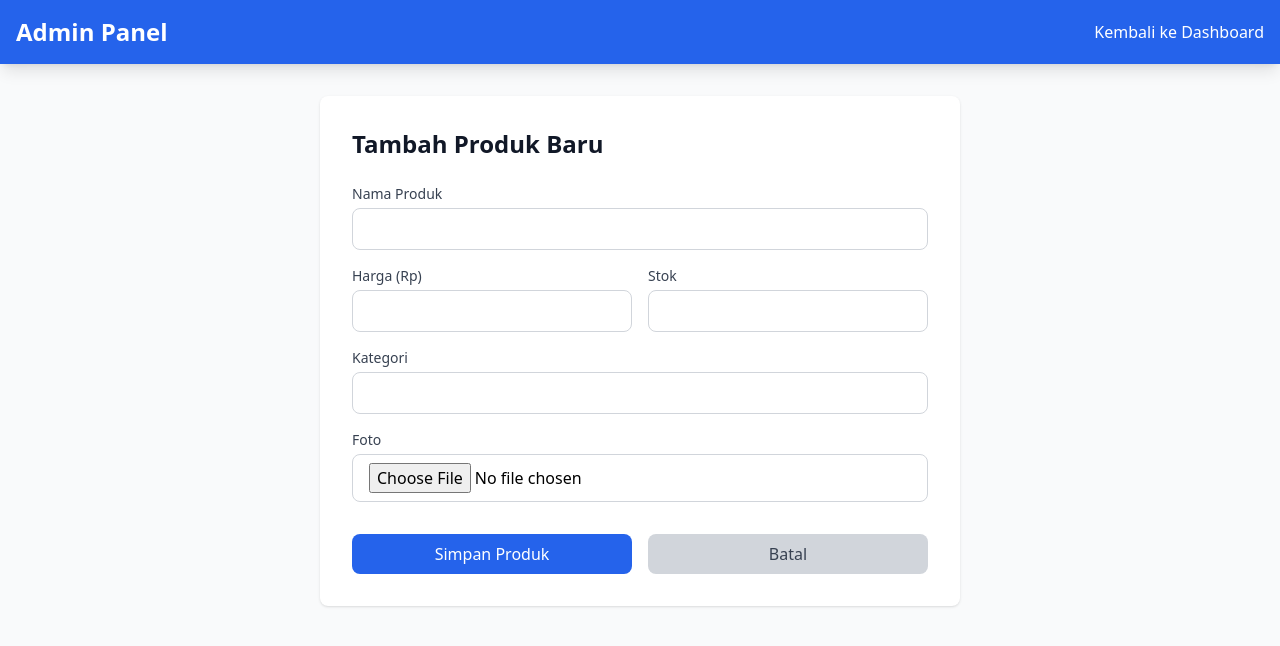
After one commit to Farid12443/website-umkm, a PHP site: page /admin/add-product.php in a window 1280 px wide. The commit adds this page. Shown: the top 646 px of the page. Run offline with PHP 8.4, Linux system fonts and the light colour scheme; the visitor is signed in with stand-in values (Sample User, id 1); some libraries are stand-ins or nearby versions.

Commit message:
tambah admin dan fix bug lainnya

```diff
--- /dev/null
+++ b/admin/add-product.php
@@ -0,0 +1,126 @@
+<?php
+include "../config/connection.php";
+session_start();
+
+// Proteksi halaman untuk admin
+if (!isset($_SESSION['admin_id'])) {
+    header("Location: login.php");
+    exit;
+}
+
+$success = '';
+$error = '';
+
+
+$uploadDir = '../uploads/';
+
+if ($_SERVER["REQUEST_METHOD"] == "POST") {
+    $nama = trim($_POST['nama_produk'] ?? '');
+    $harga = (int)($_POST['harga'] ?? 0);
+    $stok = (int)($_POST['stok'] ?? 0);
+    $kategori = trim($_POST['kategori'] ?? '');
+
+    // Upload file foto
+    $foto = null;
+    if (!empty($_FILES['foto']['name'])) {
+        $tmpName = $_FILES['foto']['tmp_name'];
+        $fileName = basename($_FILES['foto']['name']);
+        $targetFile = $uploadDir . $fileName;
+
+        if (move_uploaded_file($tmpName, $targetFile)) {
+            $foto = $fileName;
+        } else {
+            $error = 'Gagal mengupload foto!';
+        }
+    }
+
+    // Validasi
+    if (empty($nama) || $harga <= 0 || $stok < 0) {
+        $error = 'Nama produk, harga, dan stok tidak boleh kosong!';
+    }
+
+    if (!$error) {
+        $stmt = $conn->prepare("INSERT INTO produk (nama_produk, harga, stok, kategori, foto, created_at) VALUES (?, ?, ?, ?, ?, NOW())");
+        $stmt->bind_param("siiss", $nama, $harga, $stok, $kategori, $foto);
+
+        if ($stmt->execute()) {
+            $success = 'Produk berhasil ditambah!';
+            echo "<script>alert('Produk berhasil ditambah!'); window.location='index.php';</script>";
+            exit;
+        } else {
+            $error = 'Gagal menambah produk: ' . $stmt->error;
+        }
+
+        $stmt->close();
+    }
+}
+?>
+
+<!DOCTYPE html>
+<html lang="id">
+<head>
+    <meta charset="UTF-8">
+    <meta name="viewport" content="width=device-width, initial-scale=1.0">
+    <title>Tambah Produk - Admin Panel</title>
+    <script src="https://cdn.tailwindcss.com"></script>
+</head>
+<body class="bg-gray-50">
+<nav class="bg-blue-600 text-white shadow-lg">
+    <div class="max-w-7xl mx-auto px-4 py-4 flex justify-between items-center">
+        <h1 class="text-2xl font-bold">Admin Panel</h1>
+        <a href="index.php" class="hover:text-gray-200">Kembali ke Dashboard</a>
+    </div>
+</nav>
+
+<div class="max-w-2xl mx-auto px-4 py-8">
+    <div class="bg-white rounded-lg shadow p-8">
+        <h2 class="text-2xl font-bold text-gray-900 mb-6">Tambah Produk Baru</h2>
+
+        <?php if ($error): ?>
+            <div class="mb-4 p-4 bg-red-100 border border-red-400 text-red-700 rounded">
+                <?php echo htmlspecialchars($error); ?>
+            </div>
+        <?php endif; ?>
+
+        <form method="POST" enctype="multipart/form-data" class="space-y-4">
+            <div>
+                <label class="block text-sm font-medium text-gray-700 mb-1">Nama Produk</label>
+                <input type="text" name="nama_produk" value="<?php echo htmlspecialchars($nama ?? ''); ?>" required
+                    class="w-full px-4 py-2 border border-gray-300 rounded-lg focus:ring-2 focus:ring-blue-500 focus:border-transparent">
+            </div>
+
+            <div class="grid grid-cols-2 gap-4">
+                <div>
+                    <label class="block text-sm font-medium text-gray-700 mb-1">Harga (Rp)</label>
+                    <input type="number" name="harga" value="<?php echo htmlspecialchars($harga ?? ''); ?>" min="0" required
+                        class="w-full px-4 py-2 border border-gray-300 rounded-lg focus:ring-2 focus:ring-blue-500 focus:border-transparent">
+                </div>
+
+                <div>
+                    <label class="block text-sm font-medium text-gray-700 mb-1">Stok</label>
+                    <input type="number" name="stok" value="<?php echo htmlspecialchars($stok ?? ''); ?>" min="0" required
+                        class="w-full px-4 py-2 border border-gray-300 rounded-lg focus:ring-2 focus:ring-blue-500 focus:border-transparent">
+                </div>
+            </div>
+
+            <div>
+                <label class="block text-sm font-medium text-gray-700 mb-1">Kategori</label>
+                <input type="text" name="kategori" value="<?php echo htmlspecialchars($kategori ?? ''); ?>"
+                    class="w-full px-4 py-2 border border-gray-300 rounded-lg focus:ring-2 focus:ring-blue-500 focus:border-transparent">
+            </div>
+
+            <div>
+                <label class="block text-sm font-medium text-gray-700 mb-1">Foto</label>
+                <input type="file" name="foto" accept="image/*"
+                    class="w-full px-4 py-2 border border-gray-300 rounded-lg focus:ring-2 focus:ring-blue-500 focus:border-transparent">
+            </div>
+
+            <div class="flex gap-4 pt-4">
+                <button type="submit" class="flex-1 bg-blue-600 text-white py-2 rounded-lg font-medium hover:bg-blue-700 transition">Simpan Produk</button>
+                <a href="dashboard.php" class="flex-1 bg-gray-300 text-gray-700 py-2 rounded-lg font-medium hover:bg-gray-400 transition text-center">Batal</a>
+            </div>
+        </form>
+    </div>
+</div>
+</body>
+</html>
--- a/admin/login.php
+++ b/admin/login.php
@@ -23,7 +23,7 @@ if ($_SERVER["REQUEST_METHOD"] == "POST") {
                 $_SESSION['admin_id'] = $admin['id_admin'];
                 $_SESSION['username'] = $admin['username'];
 
-                header("Location: dashboard.php");
+                header("Location: index.php");
                 exit();
             } else {
                 $error = 'Password salah';
--- a/config/connection.php
+++ b/config/connection.php
@@ -5,6 +5,4 @@ $pass = "";
 $db   = "web_umkm";
 
 $conn = mysqli_connect($host, $user, $pass, $db);
-
-
 ?>
--- a/public/components/products.php
+++ b/public/components/products.php
@@ -3,7 +3,8 @@
 include "../config/connection.php";
 
 // Ambil semua produk dari database
-$query = "SELECT * FROM produk ORDER BY created_at DESC";
+$query = "SELECT * FROM produk WHERE status = 'active' ORDER BY created_at DESC";
+
 $result = mysqli_query($conn, $query);
 
 // ubah jadi array assosiatif
```
Also changed, not shown: admin/delete-product.php (added, +30 -0 lines), admin/edit-product.php (added, +135 -0 lines), admin/index.php (renamed from admin/dashboard.php, +5 -5 lines), admin/logout.php (added, +9 -0 lines), public/cart.php (+37 -0 lines), uploads/Screenshot 2025-08-03 191943.png (added).
